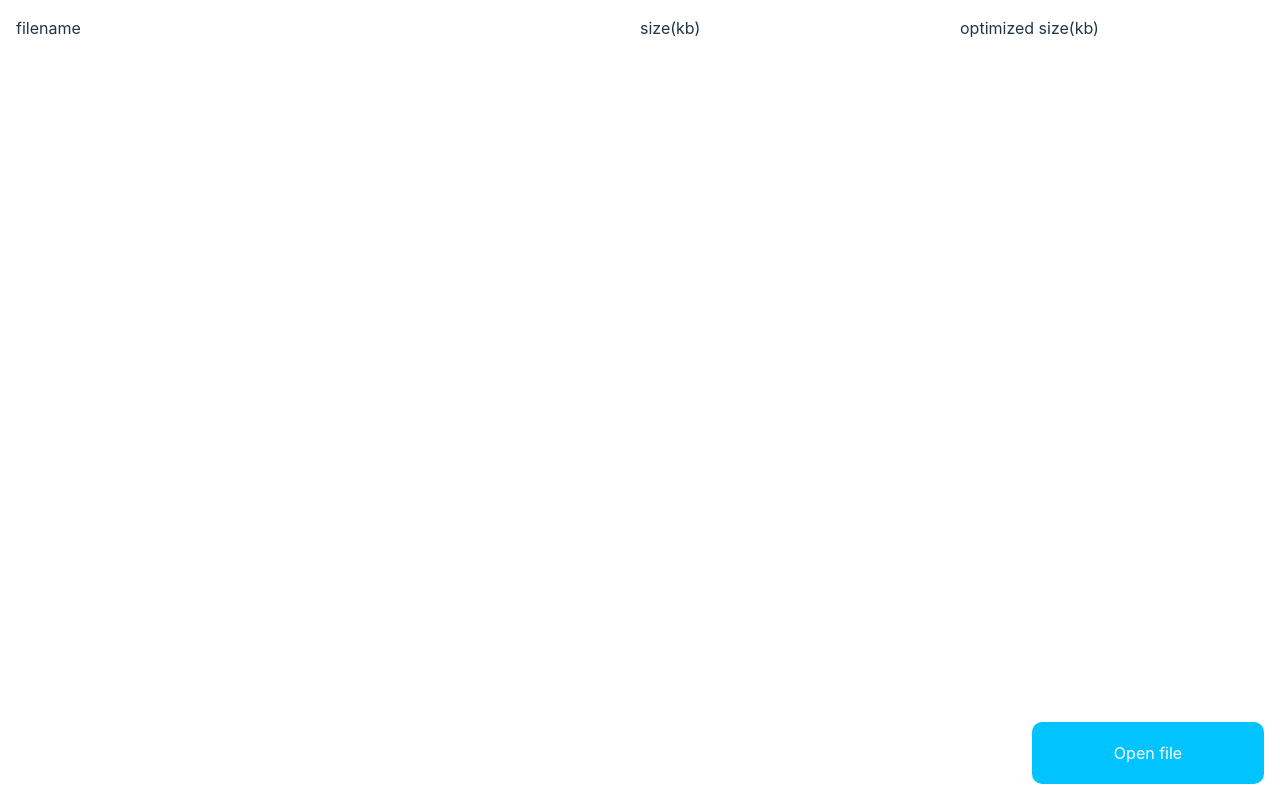
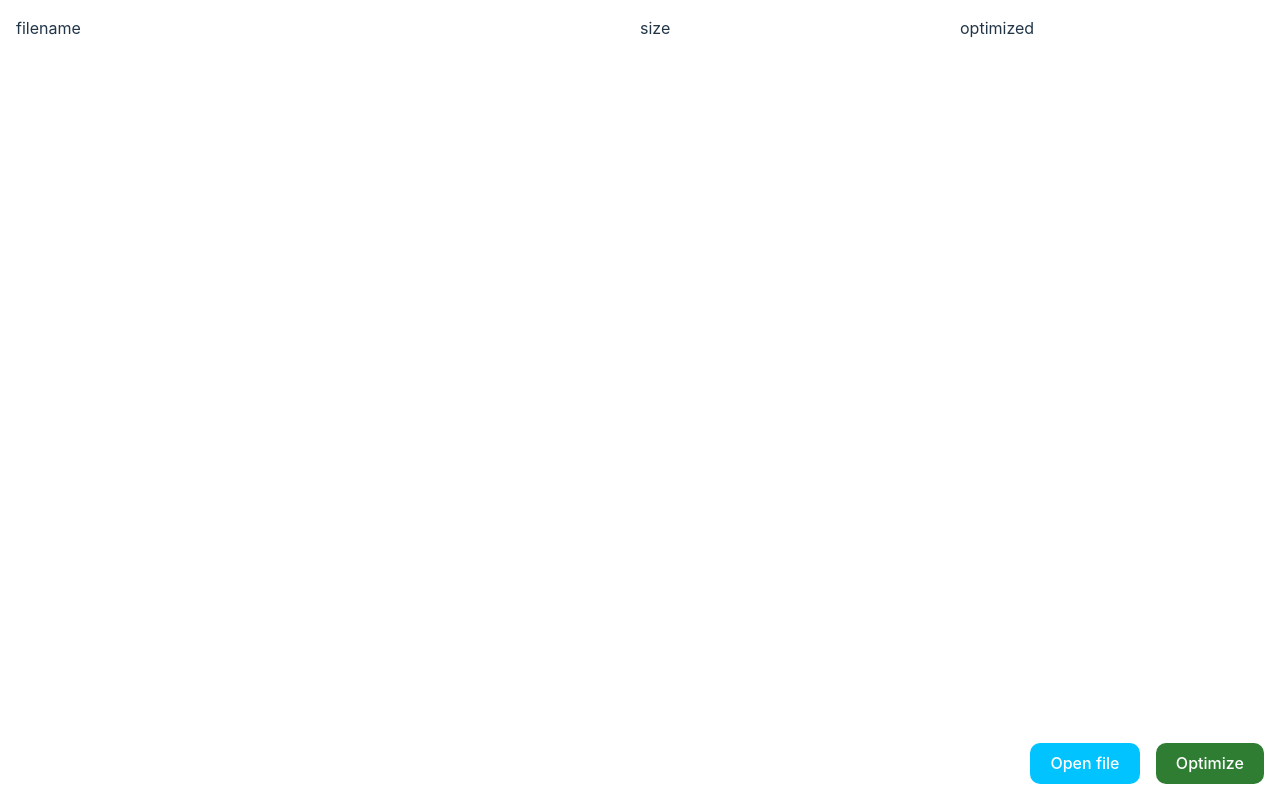
Before and after one commit to Hajime-san/ashuk, a React (Vite) app in the folder app/: page / in a window 1280 px wide. Built offline with nearby package versions, Linux system fonts and the light colour scheme.

Commit message:
feat: add optimize button

```diff
--- /dev/null
+++ b/app/src/components/FixedArea/index.tsx
@@ -0,0 +1,19 @@
+import './style.css';
+
+export const FixedArea = (props: { openHandler: () => Promise<void> }) => {
+	const { openHandler } = props
+	return (
+		<div className='fixedArea'>
+			<div className='fixedArea_buttons'>
+				<button
+				onClick={openHandler}
+				className={'fixedArea_open'}
+				>Open file</button>
+				<button
+				onClick={openHandler}
+				className={'fixedArea_start'}
+				>Optimize</button>
+			</div>
+		</div>
+	);
+};
--- /dev/null
+++ b/app/src/components/FixedArea/style.css
@@ -0,0 +1,35 @@
+.fixedArea {
+    position: fixed;
+    left: 50%;
+    bottom: 1rem;
+    transform: translateX(-50%);
+    width: calc(100% - 2rem);
+    height: 62px;
+    padding-top: 1rem;
+}
+
+.fixedArea_buttons {
+    display: flex;
+    justify-content: flex-end;
+    align-items: flex-end;
+    column-gap: 1rem;
+    height: 100%;
+}
+
+.fixedArea_open {
+    background-color: #00c3ff;
+    display: inline-flex;
+    align-items: center;
+    border-radius: 10px;
+    cursor: pointer;
+    color: #fff;
+}
+
+.fixedArea_start {
+    background-color: #2e7d32;
+    display: inline-flex;
+    align-items: center;
+    border-radius: 10px;
+    cursor: pointer;
+    color: #fff;
+}
--- a/app/src/components/InputFile/index.tsx
+++ b/app/src/components/InputFile/index.tsx
@@ -5,6 +5,7 @@ import { emit, listen } from '@tauri-apps/api/event';
 
 import './style.css';
 import { useInternalProcess } from '~/hooks/useInternalProcess';
+import { FixedArea } from '../FixedArea';
 
 type FileMeta = {
 	path: string;
@@ -83,8 +84,8 @@ const FileList = (
 		<div style={{ overflowY: 'scroll', height: 'calc(100vh - (1rem * 2) - (62px + 1rem))' }}>
 			<ul className='th'>
 				<li>filename</li>
-				<li>size(kb)</li>
-				<li>optimized size(kb)</li>
+				<li>size</li>
+				<li>optimized</li>
 			</ul>
 			{[...files].map(([id, item], i) => {
 				const convertedFile = item.status === 'Success';
@@ -139,25 +140,7 @@ export const InputFile = () => {
 	return (
 		<div style={{ height: '100%' }}>
 			<FileList openedFiles={response} />
-			<div style={{ position: 'fixed', right: 0, bottom: 0, margin: '1rem' }}>
-				<label
-					htmlFor='file'
-					onClick={openHandler}
-					style={{
-						padding: '1rem',
-						backgroundColor: '#00c3ff',
-						width: 200,
-						height: 30,
-						display: 'inline-flex',
-						alignItems: 'center',
-						borderRadius: '10px',
-						cursor: 'pointer',
-					}}
-				>
-					<p style={{ width: '100%', textAlign: 'center', color: '#fff' }}>Open file</p>
-				</label>
-				<input id='file' hidden />
-			</div>
+			<FixedArea openHandler={openHandler}/>
 		</div>
 	);
 };
```
